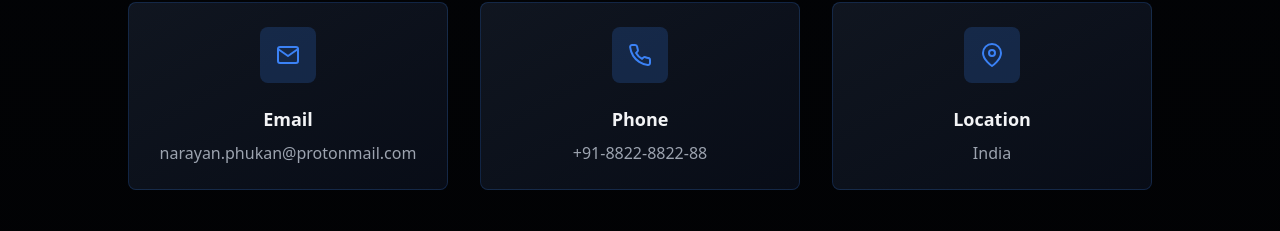
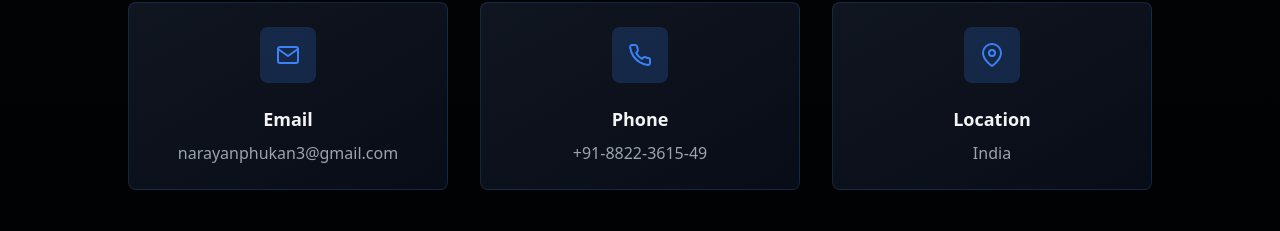
Before and after one commit to NarayanPhukan/Co-Portfolio, a Next.js app: page / in a window 1280 px wide. Shown: the part 8298-8529 px from the top of the page. Built offline with nearby package versions, Linux system fonts and the light colour scheme.

Commit message:
Update portfolio contact information

```diff
--- a/data/portfolio.ts
+++ b/data/portfolio.ts
@@ -3,8 +3,8 @@ export const portfolioData = {
   title: 'Full Stack MERN Developer',
   description:
     'Experienced Full Stack Developer specializing in building high-performance web applications with React, Node.js, Express, and MongoDB. Passionate about creating seamless user experiences and scalable backend solutions. With 4+ years of experience, I have successfully delivered 50+ projects for startups and enterprise clients.',
-  email: 'narayan.phukan@protonmail.com',
-  phone: '+91-8822-8822-88',
+  email: 'narayanphukan3@gmail.com',
+  phone: '+91-8822-3615-49',
   location: 'India',
   github: 'https://github.com/NarayanPhukan',
   linkedin: 'https://linkedin.com/in/NarayanPhukan',
```
